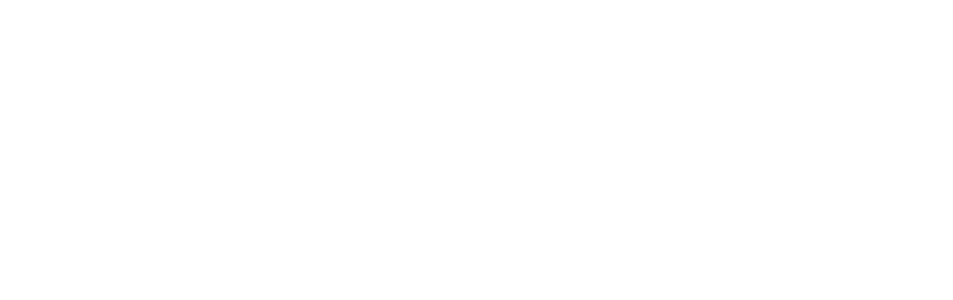
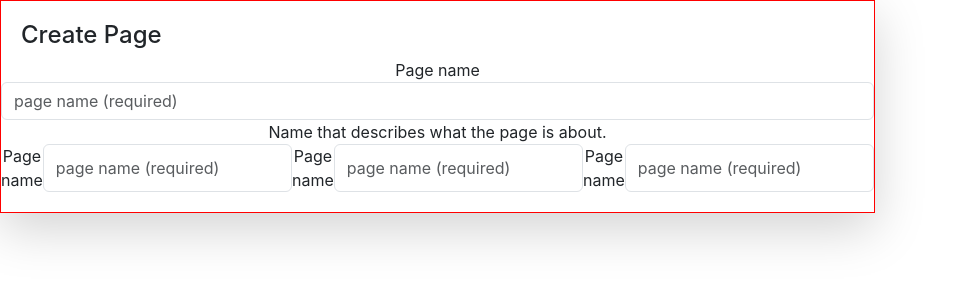
Before and after one commit to ravindarsahani3183/social-Networking, a React (Create React App) app: page /create in a window 1280 px wide. Before the commit this address had no page. Shown: the top 300 px of the page, without its empty margins (0-953 px from the left). Built offline with nearby package versions, Linux system fonts and the light colour scheme.

Commit message:
similar to facebook page create

```diff
--- /dev/null
+++ b/src/Account/Create.css
@@ -0,0 +1,12 @@
+.create-page{
+    width: 875px;
+    height: auto;
+    border: 1px solid red;
+    padding-bottom: 20px;
+}
+.create-page-heading{
+    display: flex;
+    text-align: left;
+    padding-left: 20px;
+    padding-top: 20px;
+}
--- /dev/null
+++ b/src/Account/Create.js
@@ -0,0 +1,28 @@
+import React from 'react'
+import './Create.css';
+const Create = () => {
+  return (
+    <div className='create-page shadow-lg'>
+      <h4 className='create-page-heading'>Create Page</h4>
+      <div>
+        <form>
+            <div>
+             <label className='create-page-label'>Page name</label>
+             <input type='text' name="name" placeholder='page name (required)' className='form-control'></input>
+             <span>Name that describes what the page is about.</span>
+            </div>
+            <div className='form-inline'>
+             <label className='create-page-label'>Page name</label>
+             <input type='text' name="name" placeholder='page name (required)' className='form-control'></input>
+             <label className='create-page-label'>Page name</label>
+             <input type='text' name="name" placeholder='page name (required)' className='form-control'></input>
+             <label className='create-page-label'>Page name</label>
+             <input type='text' name="name" placeholder='page name (required)' className='form-control'></input>
+            </div>
+        </form>
+      </div>
+    </div>
+  )
+}
+
+export default Create
--- a/src/App.js
+++ b/src/App.js
@@ -9,6 +9,7 @@
 import GroupHome from './Group/GroupHome';
 import { Notifications } from './Notifications/Notifications';
 import NewsBlog from './Latest News/NewsBlog';
+import Create from './Account/Create';
 
 //import Story from './Story/Story';
 
@@ -25,6 +26,7 @@
         <Route path="/newsBlog" element={<NewsBlog/>} />
         <Route path="/groupHome" element={<GroupHome/>} />
         <Route path="/notifications" element={<Notifications/>} />
+        <Route path="/create" element={<Create/>} />
       </Routes>
     </div>
   );
--- a/src/Sidebar/LSideBar.js
+++ b/src/Sidebar/LSideBar.js
@@ -59,7 +59,7 @@
               <Link className='listItem NotificationList' to="/Notifications"><IoIosNotificationsOutline className='Listicon'/>Notifications</Link>
             </li>
             <li className='mt-3'>
-              <Link className='listItem SettingList' to="/contact"><LuSettings className='Listicon'/>Settings</Link>
+              <Link className='listItem SettingList' to="/Create"><LuSettings className='Listicon'/>Settings</Link>
             </li>
           </ul>
         </div>
```
